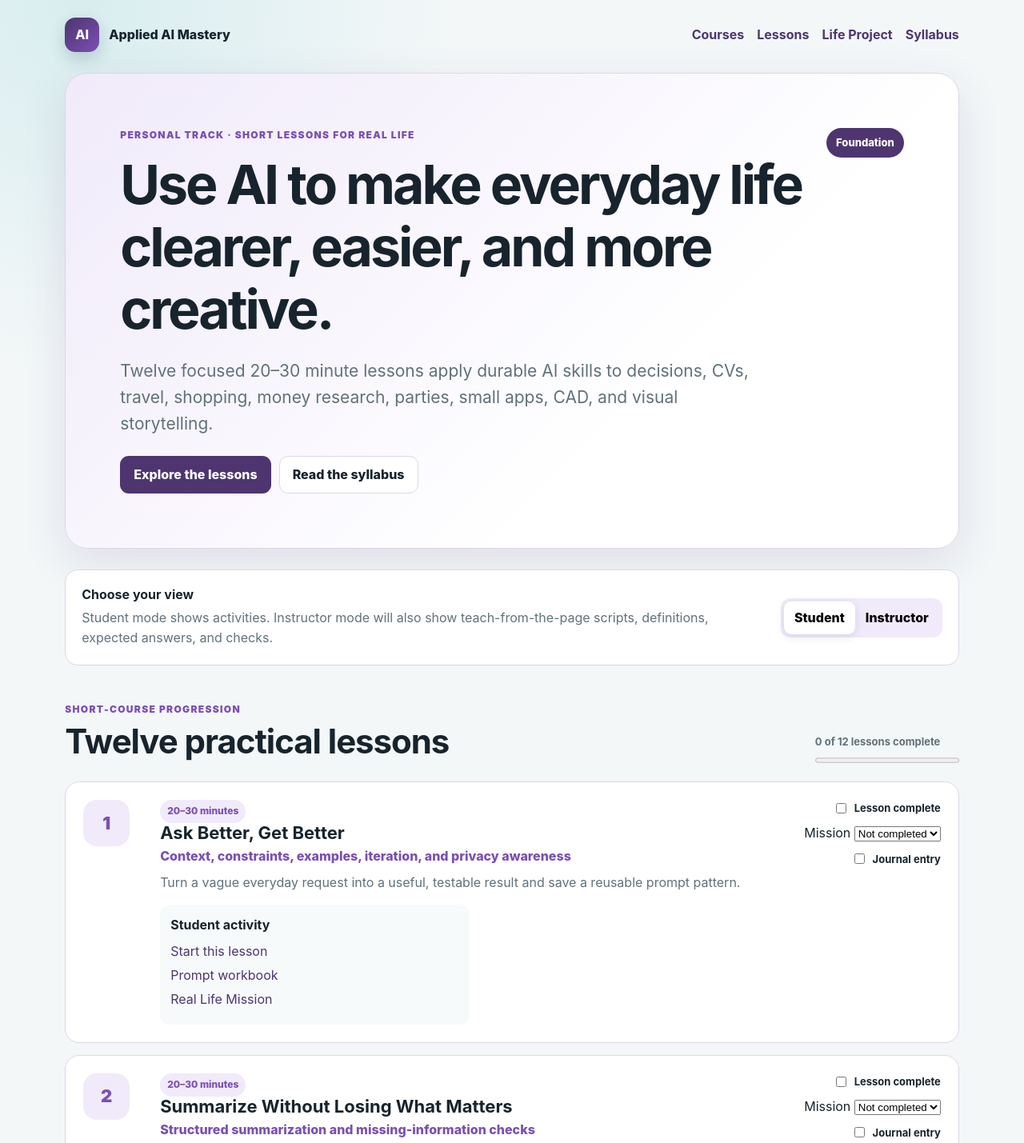
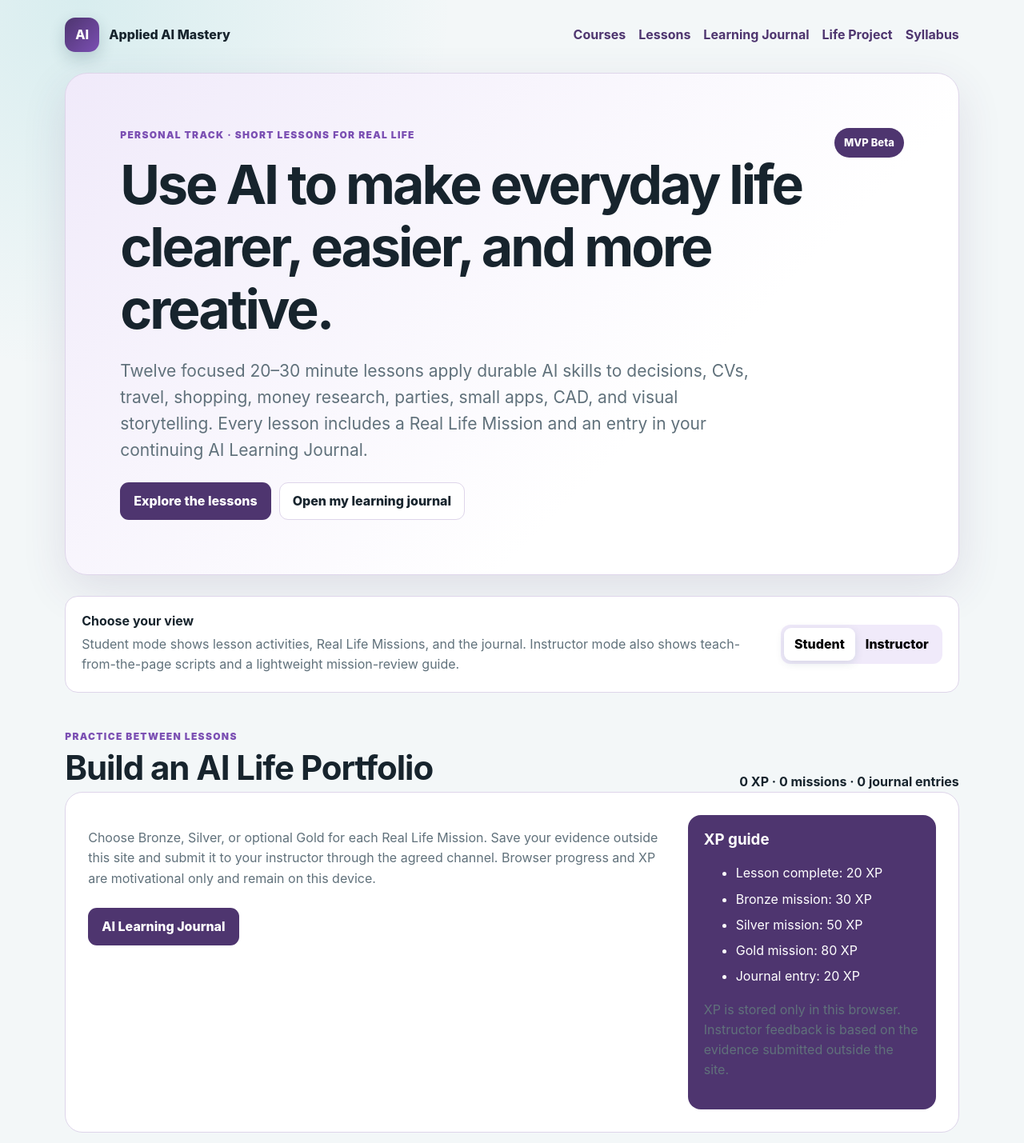
Before and after one commit to guynaor/applied-ai-mastery, a plain HTML site: page personal.html in a window 1280 px wide. Shown: the top 1429 px of the page at 80% size. Drawn offline with Linux system fonts and the light colour scheme.

Commit message:
Add journal missions and XP to personal portal

```diff
--- a/personal.html
+++ b/personal.html
@@ -13,7 +13,7 @@
   <div class="site-shell personal-track">
     <header class="site-header">
       <a class="brand" href="index.html" aria-label="Choose a course"><span class="brand-mark">AI</span><span>Applied AI Mastery</span></a>
-      <nav class="header-links" aria-label="Primary navigation"><a href="index.html">Courses</a><a href="#lessons">Lessons</a><a href="#capstone">Life Project</a><a href="document.html?src=personal-course%2FREADME.md">Syllabus</a></nav>
+      <nav class="header-links" aria-label="Primary navigation"><a href="index.html">Courses</a><a href="#lessons">Lessons</a><a href="document.html?src=personal-course%2Fstudent%2Fai-learning-journal.md">Learning Journal</a><a href="#capstone">Life Project</a><a href="document.html?src=personal-course%2FREADME.md">Syllabus</a></nav>
     </header>
 
     <main id="main">
@@ -21,19 +21,27 @@
         <div class="hero-copy">
           <div class="eyebrow">Personal track · Short lessons for real life</div>
           <h1>Use AI to make everyday life clearer, easier, and more creative.</h1>
-          <p>Twelve focused 20–30 minute lessons apply durable AI skills to decisions, CVs, travel, shopping, money research, parties, small apps, CAD, and visual storytelling.</p>
-          <div class="actions"><a class="button primary" href="#lessons">Explore the lessons</a><a class="button" href="document.html?src=personal-course%2FREADME.md">Read the syllabus</a></div>
+          <p>Twelve focused 20–30 minute lessons apply durable AI skills to decisions, CVs, travel, shopping, money research, parties, small apps, CAD, and visual storytelling. Every lesson includes a Real Life Mission and an entry in your continuing AI Learning Journal.</p>
+          <div class="actions"><a class="button primary" href="#lessons">Explore the lessons</a><a class="button" href="document.html?src=personal-course%2Fstudent%2Fai-learning-journal.md">Open my learning journal</a></div>
         </div>
-        <aside class="version-pill">Foundation</aside>
+        <aside class="version-pill">MVP Beta</aside>
       </section>
 
       <section class="mode-panel" aria-label="Course viewing mode">
-        <div><strong>Choose your view</strong><p>Student mode shows activities. Instructor mode will also show teach-from-the-page scripts, definitions, expected answers, and checks.</p></div>
+        <div><strong>Choose your view</strong><p>Student mode shows lesson activities, Real Life Missions, and the journal. Instructor mode also shows teach-from-the-page scripts and a lightweight mission-review guide.</p></div>
         <div class="segmented" role="group" aria-label="View mode"><button type="button" data-mode="student" aria-pressed="true">Student</button><button type="button" data-mode="instructor" aria-pressed="false">Instructor</button></div>
       </section>
 
+      <section class="section" aria-labelledby="practice-heading">
+        <div class="section-heading"><div><div class="eyebrow">Practice between lessons</div><h2 id="practice-heading">Build an AI Life Portfolio</h2></div><div><strong data-personal-xp>0 XP · 0 missions · 0 journal entries</strong></div></div>
+        <div class="split">
+          <div><p>Choose Bronze, Silver, or optional Gold for each Real Life Mission. Save your evidence outside this site and submit it to your instructor through the agreed channel. Browser progress and XP are motivational only and remain on this device.</p><div class="actions"><a class="button primary" href="document.html?src=personal-course%2Fstudent%2Fai-learning-journal.md">AI Learning Journal</a><a class="button instructor-only" href="document.html?src=personal-course%2Finstructor%2Freal-life-mission-review-guide.md">Instructor review guide</a></div></div>
+          <div class="check-card"><h3>XP guide</h3><ul><li>Lesson complete: 20 XP</li><li>Bronze mission: 30 XP</li><li>Silver mission: 50 XP</li><li>Gold mission: 80 XP</li><li>Journal entry: 20 XP</li></ul><p>XP is stored only in this browser. Instructor feedback is based on the evidence submitted outside the site.</p></div>
+        </div>
+      </section>
+
       <section class="section" id="lessons">
-        <div class="section-heading"><div><div class="eyebrow">Short-course progression</div><h2>Twelve practical lessons</h2></div><div class="progress-wrap"><span data-personal-progress-label>0 of 12 complete</span><progress data-personal-progress max="12" value="0"></progress></div></div>
+        <div class="section-heading"><div><div class="eyebrow">Short-course progression</div><h2>Twelve practical lessons</h2></div><div class="progress-wrap"><span data-personal-progress-label>0 of 12 lessons complete</span><progress data-personal-progress max="12" value="0"></progress></div></div>
         <div class="mission-list" data-personal-lesson-grid></div>
       </section>
 
```
